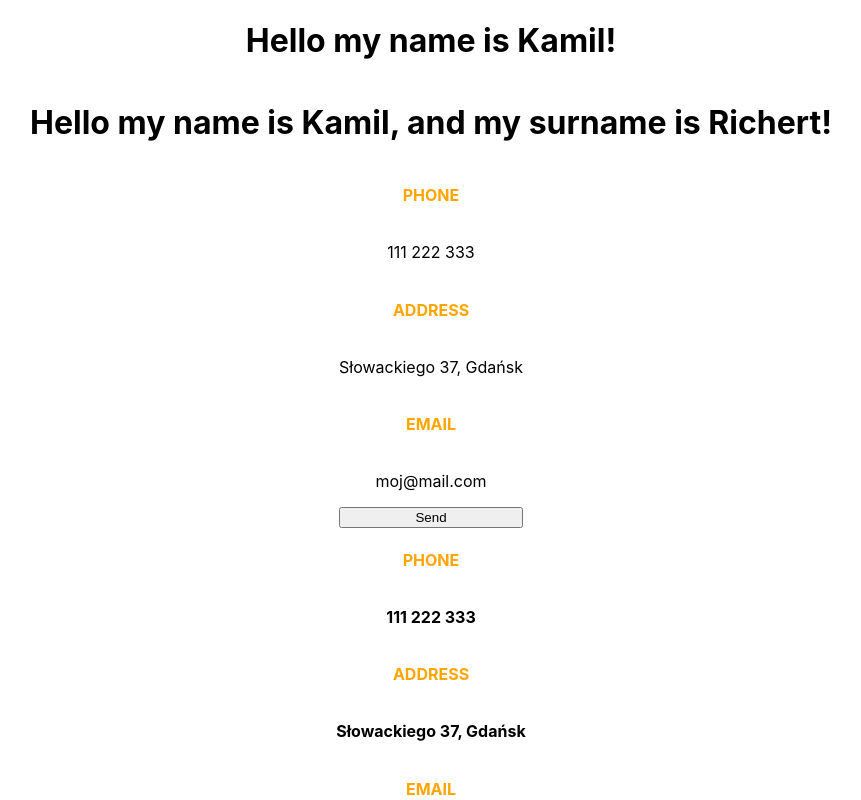
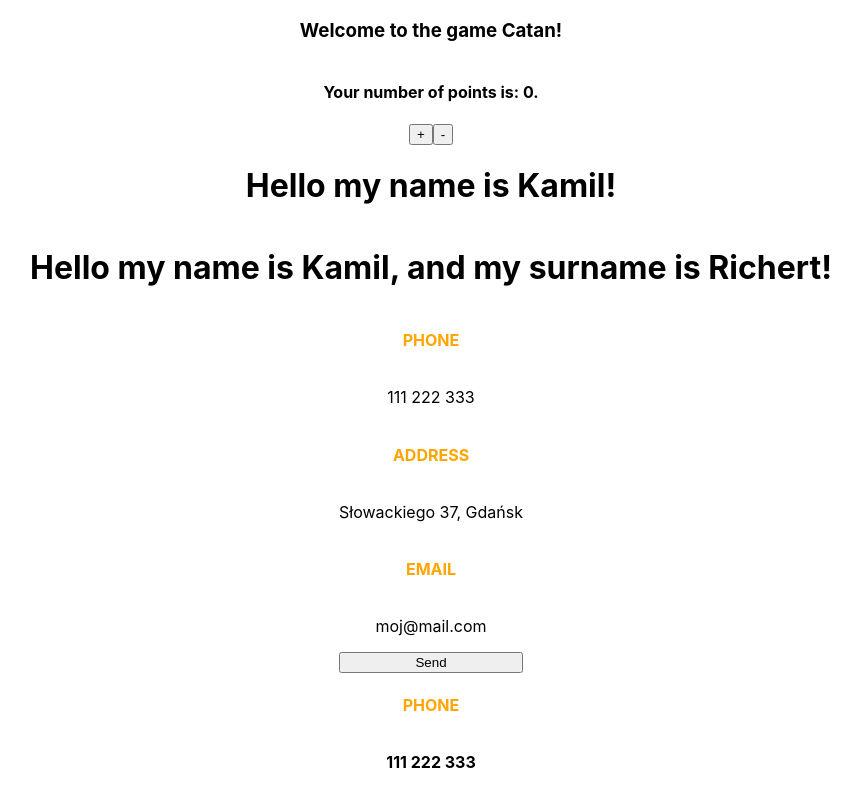
Before and after one commit to myflowpl/isafrontendacademybayer, a React (Create React App) app in the folder react/my-app/: page / in a window 1280 px wide. Shown: the top 800 px of the page, without its empty margins (209-1070 px from the left). Built offline with nearby package versions, Linux system fonts and the light colour scheme.

Commit message:
Added Game component with basic usage of use state

```diff
--- a/react/my-app/src/App.js
+++ b/react/my-app/src/App.js
@@ -1,10 +1,12 @@
 import { Wrapper } from './Wrapper'
 import { AboutMe } from './about-me/AboutMe'
+import { Game } from './game/Game';
 
 function App() {
 
   return (
     <Wrapper>
+        <Game name="Catan" />
         <AboutMe />
     </Wrapper>
   );
--- /dev/null
+++ b/react/my-app/src/game/Game.js
@@ -0,0 +1,29 @@
+import {useState} from 'react';
+import styled from 'styled-components';
+
+const Score = styled.span`
+    color: ${props => props.isRed ? 'red' : 'inherit'};
+`
+
+export const Game = ({ name }) => {
+    const [points, setPoints] = useState(0);
+
+    const increase = () => {
+        setPoints(points + 5);
+    }
+
+    const decrease = () => {
+        setPoints(points - 5);
+    }
+
+    return (
+        <>
+            <h3>Welcome to the game {name}!</h3>
+            <h4>Your number of points is: <Score isRed={points < 0}>{points}</Score>.</h4>
+            <div>
+                <button onClick={increase}>+</button>
+                <button onClick={decrease}>-</button>
+            </div>
+        </>
+    )
+}
```
